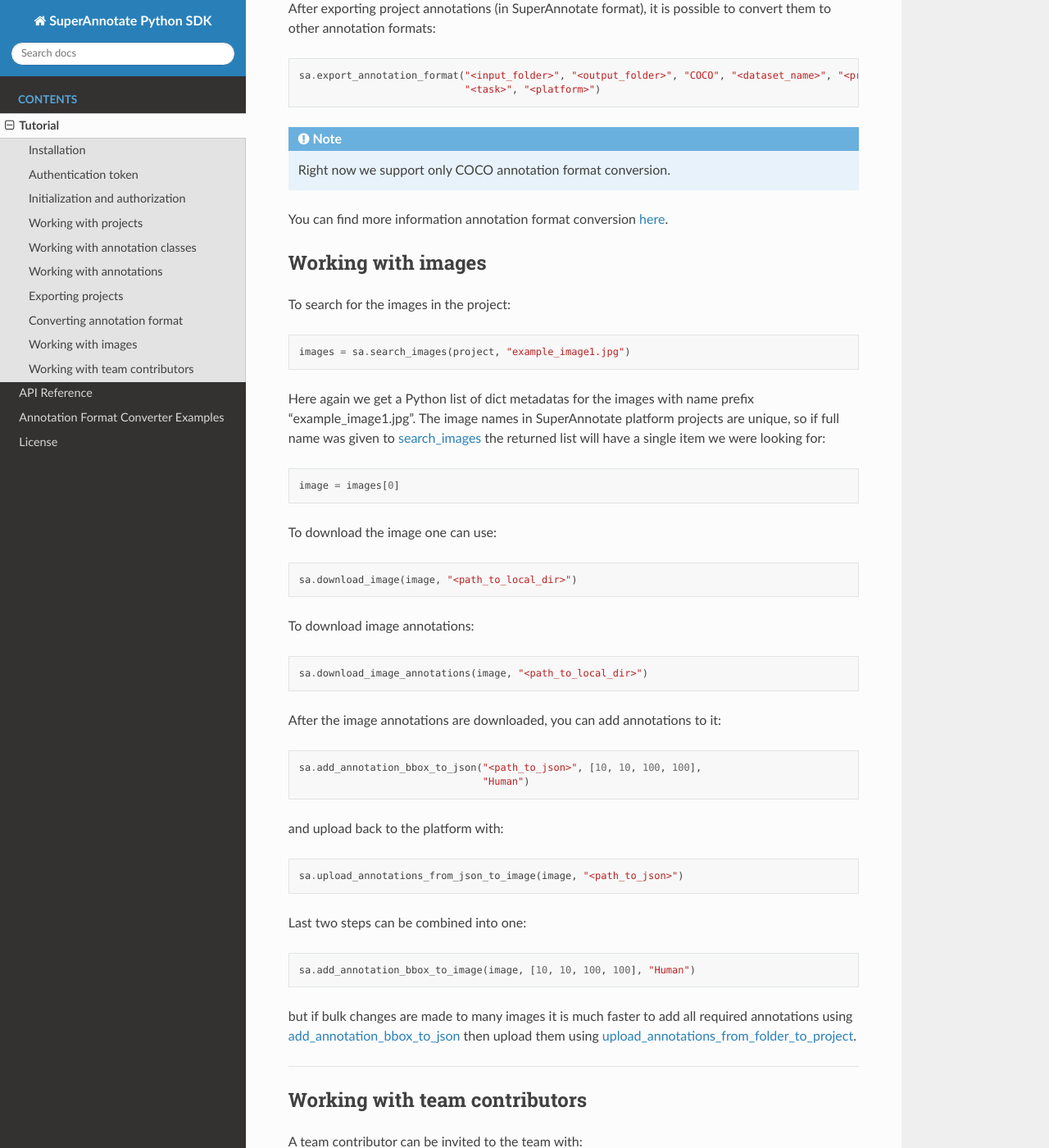
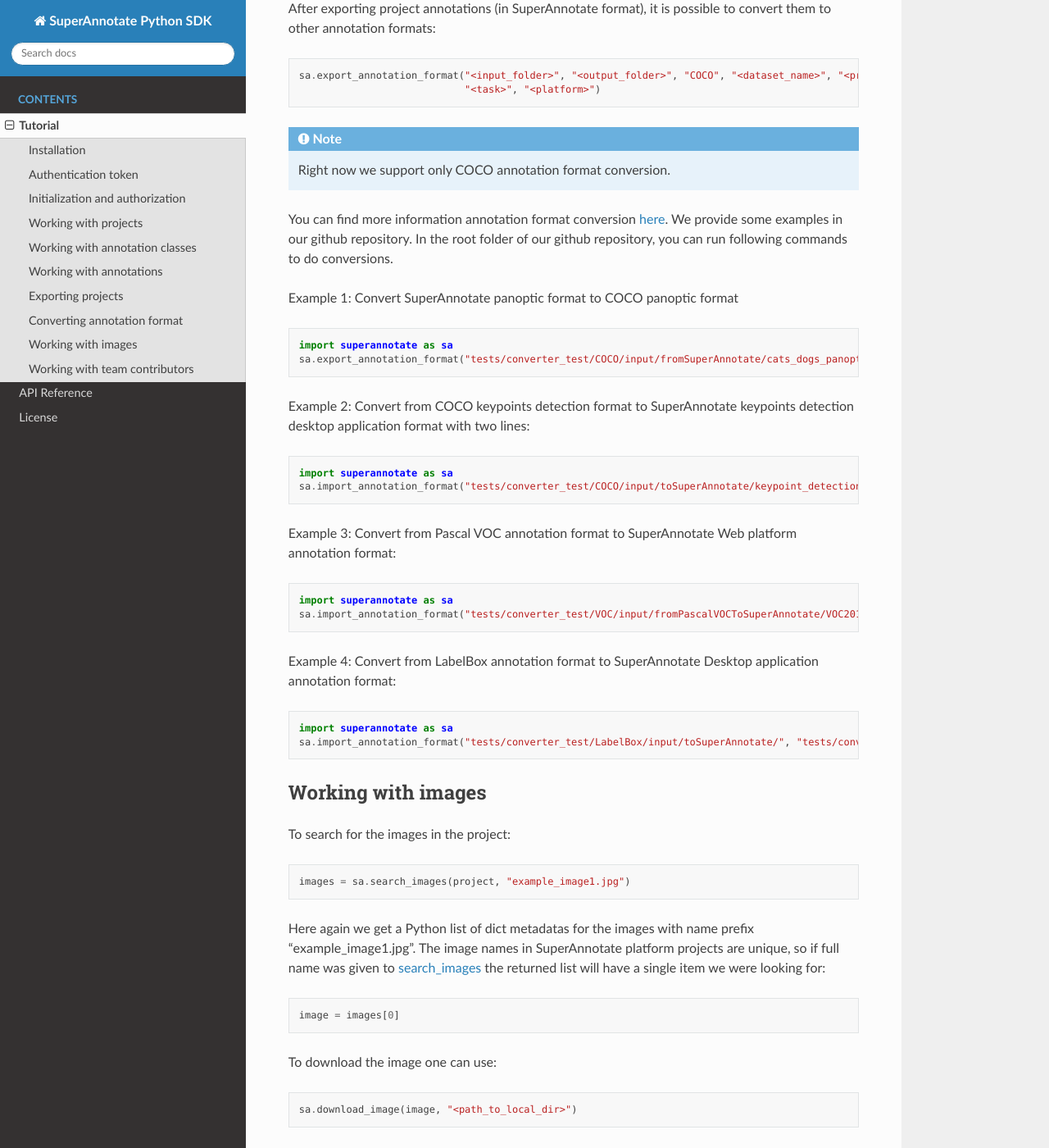
Before and after one commit to superannotateai/superannotate-python-sdk, a Sphinx documentation site: the page built from docs/source/tutorial.sdk.rst, in a window 1280 px wide and 1400 px high, scrolled down 4297 px. Shown: the whole window at 82% size. Built offline with Sphinx 7.4.7 and the Read the Docs theme 2.0.0, drawn with Linux system fonts in a browser that asks for light colours; pages that are not in the unit, such as notebooks, are missing from menus.

Commit message:
Docs improved

```diff
--- a/docs/source/tutorial.sdk.rst
+++ b/docs/source/tutorial.sdk.rst
@@ -229,7 +229,36 @@
 
   Right now we support only COCO annotation format conversion.
 
-You can find more information annotation format conversion :ref:`here <ref_converter>`.
+You can find more information annotation format conversion :ref:`here <ref_converter>`. We provide some examples in our github repository. In the root folder of our github repository, you can run following commands to do conversions.
+
+Example 1: Convert SuperAnnotate panoptic format to COCO panoptic format
+
+.. code-block:: python
+
+   import superannotate as sa
+   sa.export_annotation_format("tests/converter_test/COCO/input/fromSuperAnnotate/cats_dogs_panoptic_segm", "tests/converter_test/COCO/output/panoptic","COCO","panoptic_test", "Pixel","panoptic_segmentation","Web")
+
+Example 2: Convert from COCO keypoints detection format to SuperAnnotate keypoints detection desktop application format with two lines:
+
+
+.. code-block:: python
+
+   import superannotate as sa
+   sa.import_annotation_format("tests/converter_test/COCO/input/toSuperAnnotate/keypoint_detection", "tests/converter_test/COCO/output/keypoints", "COCO", "person_keypoints_test", "Vector", "keypoint_detection", "Desktop")
+
+Example 3: Convert from Pascal VOC annotation format to SuperAnnotate Web platform annotation format:
+
+.. code-block:: python
+
+   import superannotate as sa
+   sa.import_annotation_format("tests/converter_test/VOC/input/fromPascalVOCToSuperAnnotate/VOC2012", "tests/converter_test/VOC/output/instances", "VOC", "instances_test", "Pixel", "instance_segmentation", "Web")
+
+Example 4: Convert from LabelBox annotation format to SuperAnnotate Desktop application annotation format:
+
+.. code-block:: python
+
+  import superannotate as sa
+  sa.import_annotation_format("tests/converter_test/LabelBox/input/toSuperAnnotate/", "tests/converter_test/LabelBox/output/objects/", "LabelBox", "labelbox_example", "Vector", "object_detection", "Desktop")
 
 
 Working with images
```
Also changed, not shown: docs/source/converter_example.sdk.rst (deleted, +0 -35 lines), docs/source/superannotate.sdk.rst (+7 -10 lines), 1 other file.
